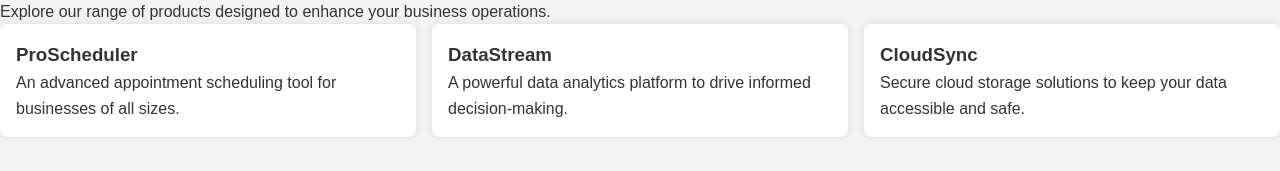
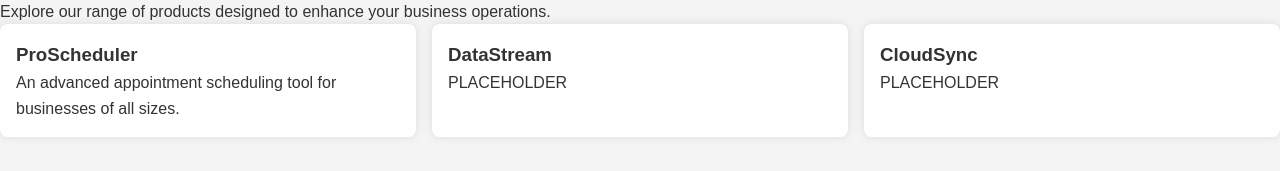
Before and after one commit to aysonsteven/aethervista, an Angular app: page /products in a window 1280 px wide. Shown: the part 331-502 px from the top of the page. Built offline with nearby package versions, Linux system fonts and the light colour scheme.

Commit message:
placeholder on products

```diff
--- a/src/app/features/products/products.component.html
+++ b/src/app/features/products/products.component.html
@@ -9,11 +9,13 @@
       </div>
       <div class="product-item">
         <h3>DataStream</h3>
-        <p>A powerful data analytics platform to drive informed decision-making.</p>
+        <!-- <p>A powerful data analytics platform to drive informed decision-making.</p> -->
+         <p>PLACEHOLDER</p>
       </div>
       <div class="product-item">
         <h3>CloudSync</h3>
-        <p>Secure cloud storage solutions to keep your data accessible and safe.</p>
+        <!-- <p>Secure cloud storage solutions to keep your data accessible and safe.</p> -->
+         <p>PLACEHOLDER</p>
       </div>
     </div>
   </section>
```
